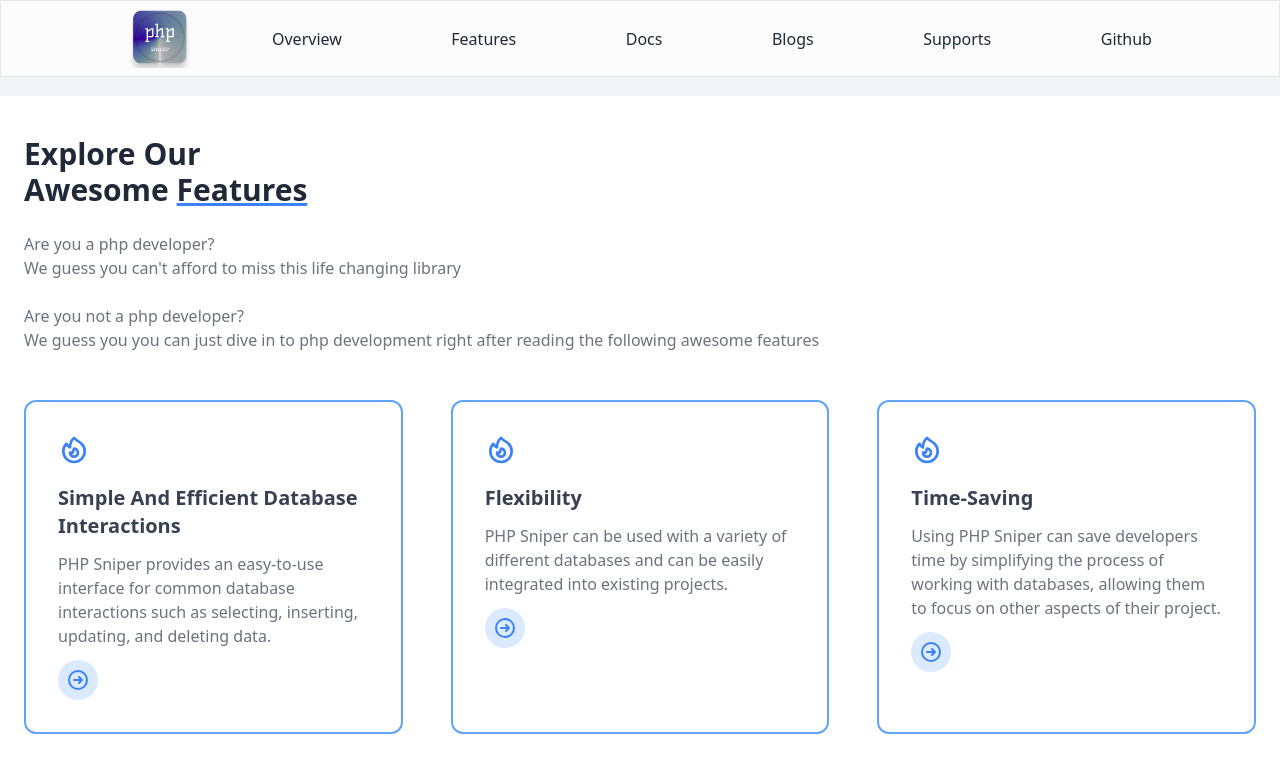
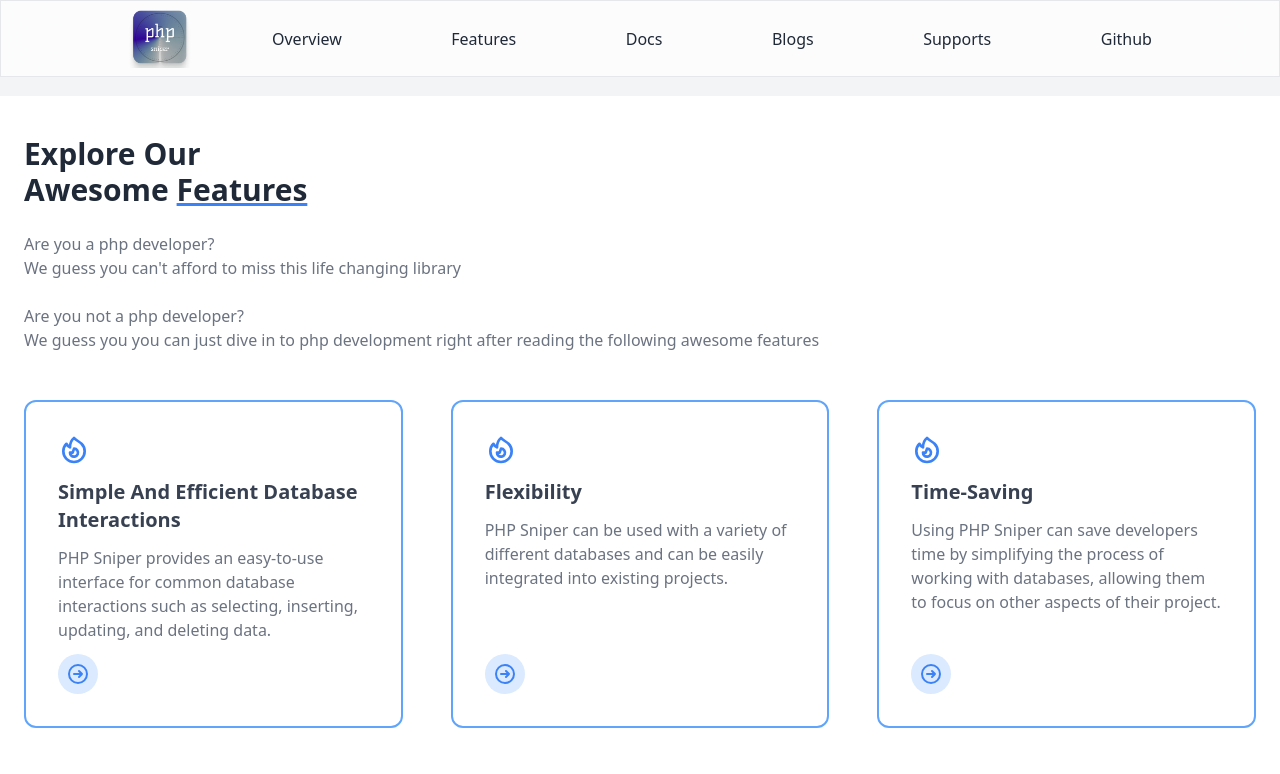
Before and after one commit to soorajlegend/web.phpSniper, a Next.js app: page /features in a window 1280 px wide. Shown: the top 774 px of the page. Built offline with nearby package versions, Linux system fonts and the light colour scheme.

Commit message:
added footer

```diff
--- a/components/Footer.tsx
+++ b/components/Footer.tsx
@@ -1,13 +1,14 @@
 import React from 'react'
 import { navigations } from '../store'
 import Link from 'next/link'
+import Image from 'next/image'
 
 const Footer = () => {
   return (
     <footer className="bg-white dark:bg-gray-900">
     <div className="container flex flex-col items-center justify-between px-6 py-8 mx-auto lg:flex-row">
         <a href="#">
-            <img className="w-auto h-7" src="/phpSniper.png" alt="" />
+            <Image className="w-auto h-20" src="/phpSniper.png" width={100} height={100} priority alt="footer logo" />
         </a>
 
         <div className="flex flex-wrap items-center justify-center gap-4 mt-6 lg:gap-6 lg:mt-0">
--- a/src/pages/features.tsx
+++ b/src/pages/features.tsx
@@ -21,7 +21,7 @@
 
                         {
                             ourFeatures?.map((feature, index) => (
-                                    <div key={index} className="p-8 space-y-3 border-2 border-blue-400 dark:border-blue-300 rounded-xl">
+                                    <div key={index} className="p-8 space-y-3 border-2 border-blue-400 dark:border-blue-300 rounded-xl flex flex-col justify-between">
                                         <Link href="/docs" className="inline-block text-blue-500 dark:text-blue-400">
                                             <svg xmlns="http://www.w3.org/2000/svg" className="w-8 h-8" fill="none" viewBox="0 0 24 24" stroke="currentColor">
                                                 <path strokeLinecap="round" strokeLinejoin="round" strokeWidth="2" d="M17.657 18.657A8 8 0 016.343 7.343S7 9 9 10c0-2 .5-5 2.986-7C14 5 16.09 5.777 17.656 7.343A7.975 7.975 0 0120 13a7.975 7.975 0 01-2.343 5.657z" />
@@ -31,13 +31,15 @@
 
                                         <h1 className="text-xl font-semibold text-gray-700 capitalize dark:text-white">{feature?.title}</h1>
 
-                                        <p className="text-gray-500 dark:text-gray-300">{feature?.description}</p>
+                                        <p className="text-gray-500 dark:text-gray-300 flex-1">{feature?.description}</p>
 
-                                        <Link href="docs" className="inline-flex p-2 text-blue-500 capitalize transition-colors duration-300 transform bg-blue-100 rounded-full rtl:-scale-x-100 dark:bg-blue-500 dark:text-white hover:underline hover:text-blue-600 dark:hover:text-blue-500">
+                                      <div>
+                                      <Link href="docs" className="inline-flex p-2 text-blue-500 capitalize transition-colors duration-300 transform bg-blue-100 rounded-full rtl:-scale-x-100 dark:bg-blue-500 dark:text-white hover:underline hover:text-blue-600 dark:hover:text-blue-500">
                                             <svg xmlns="http://www.w3.org/2000/svg" className="w-6 h-6" fill="none" viewBox="0 0 24 24" stroke="currentColor">
                                                 <path strokeLinecap="round" strokeLinejoin="round" strokeWidth="2" d="M13 9l3 3m0 0l-3 3m3-3H8m13 0a9 9 0 11-18 0 9 9 0 0118 0z" />
                                             </svg>
                                         </Link>
+                                      </div>
                                     </div>
                             ))
                         }
```
